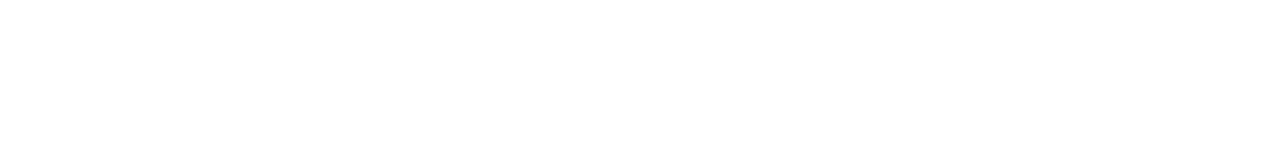
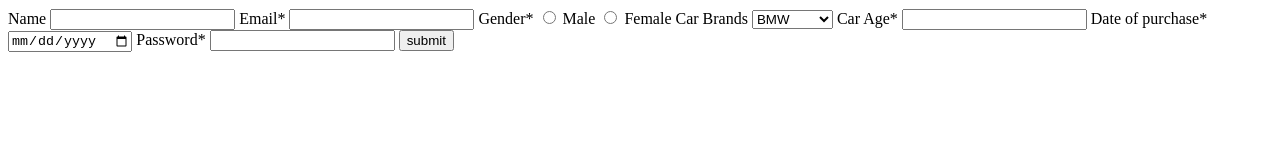
Before and after one commit to acciojob/car-insurance-form-bhavs1710, a website: page main.html in a window 1280 px wide. Drawn offline with Linux system fonts and the light colour scheme.

Commit message:
created a submission

```diff
--- a/main.html
+++ b/main.html
@@ -8,8 +8,43 @@
 
 <body>
 	<!-- the entire body must be written by student -->
-    <script type="text/javascript" src="./script.js">
-</script>
+    <form method=post>
+		<label for="name">Name</label>
+		<input type="text" id="name" >
+
+		<label for="email">Email*</label>
+		<input type="email" id="email" required>
+
+		<label for="gender">Gender*</label>
+		<input type="radio" id="male" name="gender" value="male" >
+		<label for="male">Male</label>
+
+		<input type="radio" id="female" name="gender" value="female" >
+		<label for="female">Female</label>
+
+		<label for="cars">Car Brands</label>
+		<select id="cars" name="cars">
+			<option value="bmw">BMW</option>
+			<option value="audi">Audi</option>
+			<option value="mercedez">Mercedez</option>
+		</select>
+
+		<label for="carage">Car Age*</label>
+		<input type="number" id="carage" required>
+
+		<label for="dop">Date of purchase*</label>
+		<input type="date" id="dop" required>
+
+		<label for="password">Password*</label>
+		<input type="password" id="password" required>
+
+	<button type="submit">submit</button>
+
+
+
+
+
+
 
 </body>
 
```
